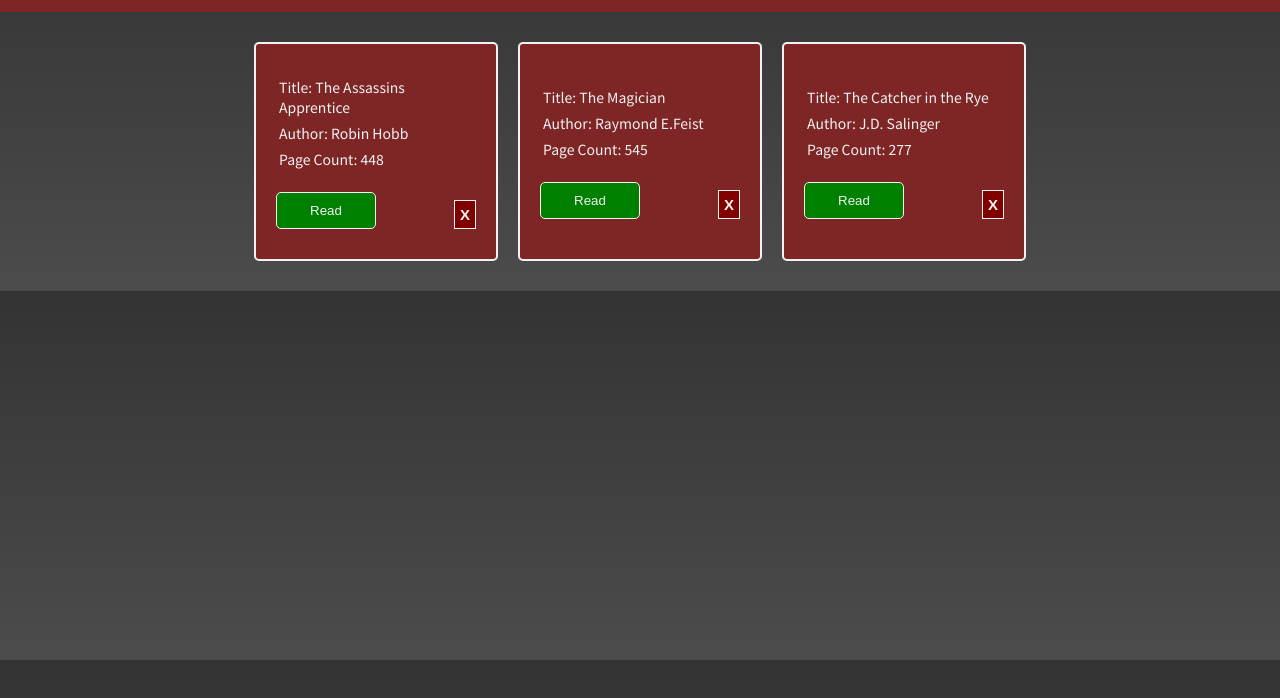
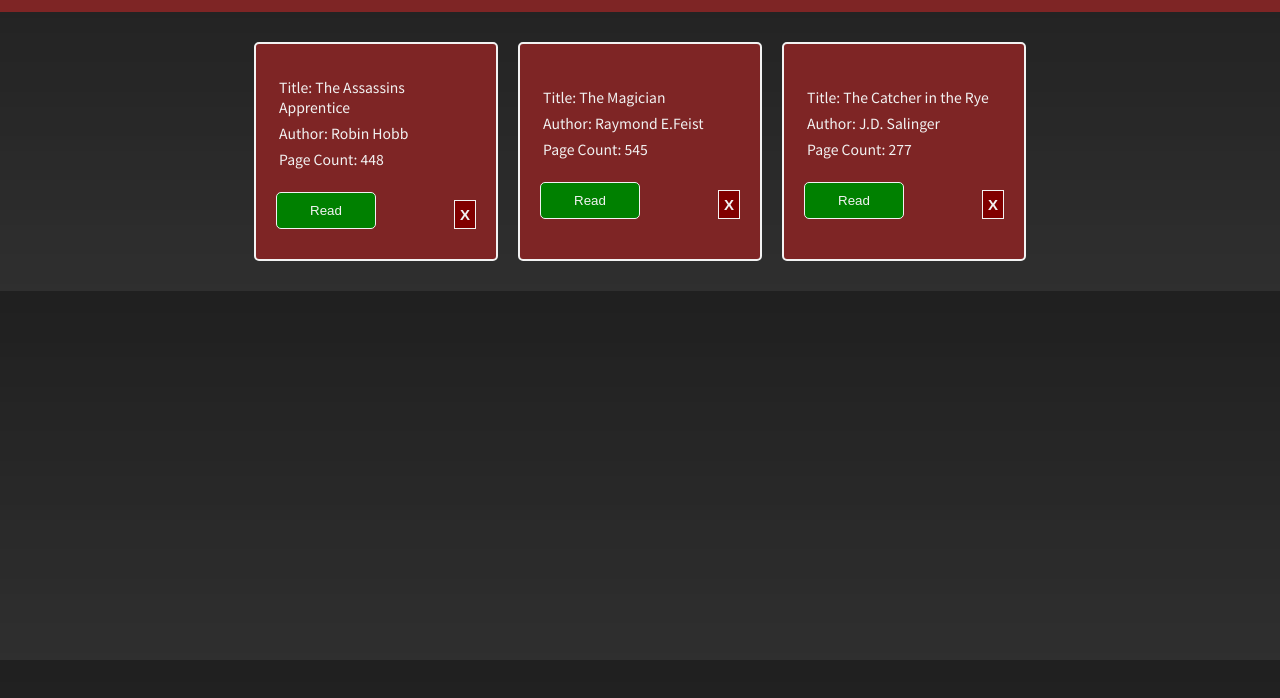
Before and after one commit to Rhys-Morris/lib-mem, a plain HTML site: page index.html in a window 1280 px wide. Shown: the part 78-776 px from the top of the page. Drawn offline with Linux system fonts and the light colour scheme; the site is published under a folder, as on GitHub Pages, so addresses that start at the root find nothing.

Commit message:
Update style.css

```diff
--- a/build/style.css
+++ b/build/style.css
@@ -8,7 +8,7 @@ html {
   font-size: 62.5%;
   font-family: 'Noto Sans JP', sans-serif;
   font-weight: 400;
-  background-image: linear-gradient(to bottom, rgba(0, 0, 0, 0.8), rgba(0, 0, 0, 0.7)), url(/source/images/bg-image.jpg);
+  background-image: linear-gradient(to bottom, rgba(0, 0, 0, 0.8), rgba(0, 0, 0, 0.7)), url(../source/images/bg-image.jpg);
   background-size: cover;
   background-position: top;
   box-sizing: border-box; }
```
